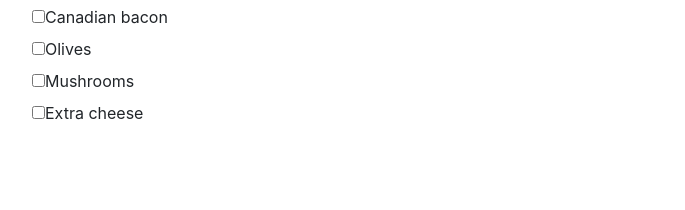
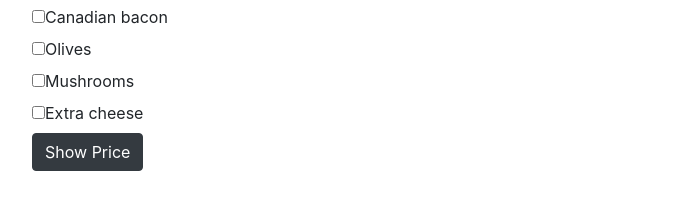
Before and after one commit to louiesch/pizza-parlor, a plain HTML site: page index.html in a window 1280 px wide. Shown: the part 312-522 px from the top of the page, without its empty margins (53-738 px from the left). Drawn offline with Linux system fonts and the light colour scheme.

Commit message:
add submit button for form

```diff
--- a/index.html
+++ b/index.html
@@ -38,6 +38,8 @@
       <div class="checkbox">
         <label><input type="checkbox" value="">Extra cheese</label>
       </div>
+      <button type="submit" id="submitBtn" class="btn btn-dark">Show Price</button>
+
     </form>
 
   </div>
```
